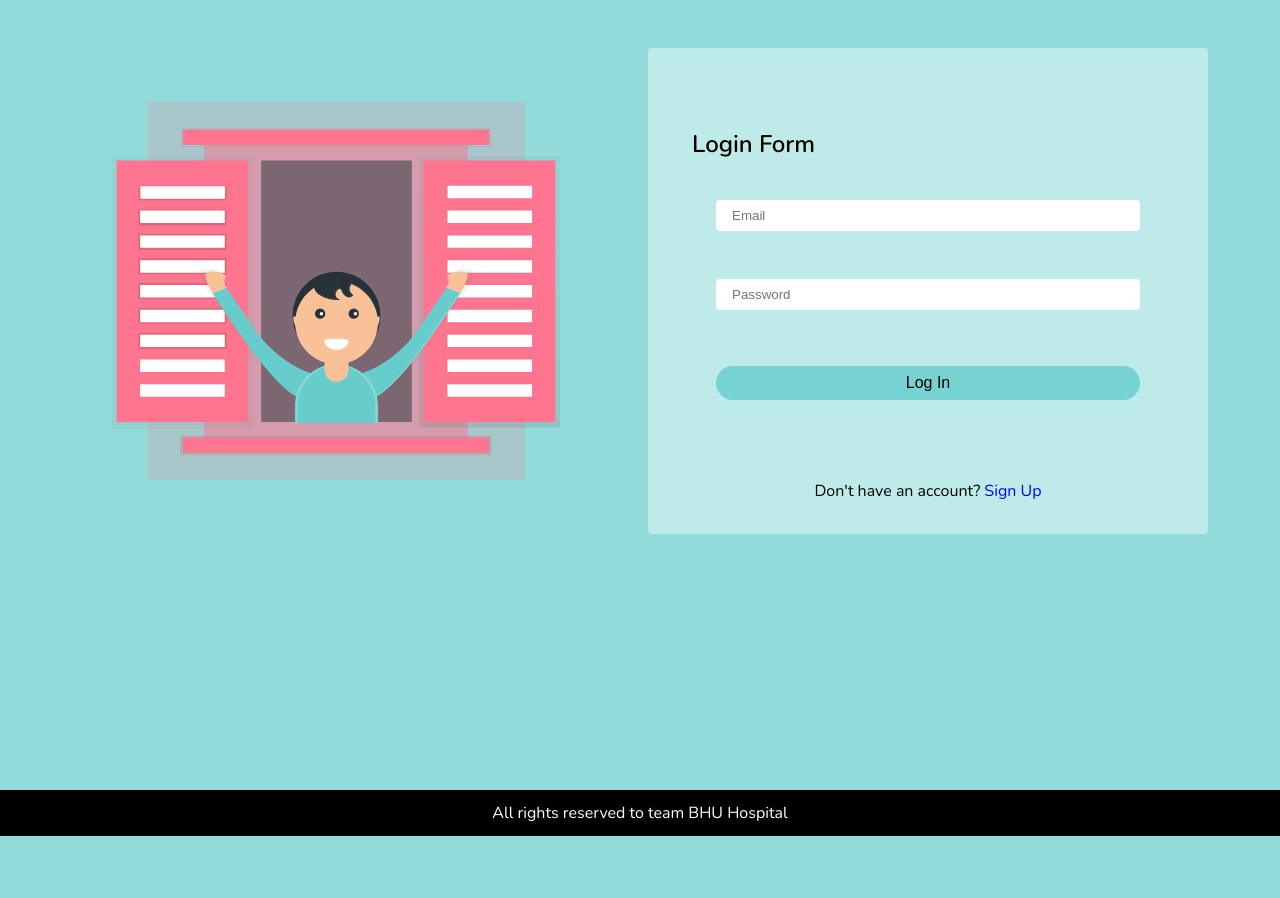
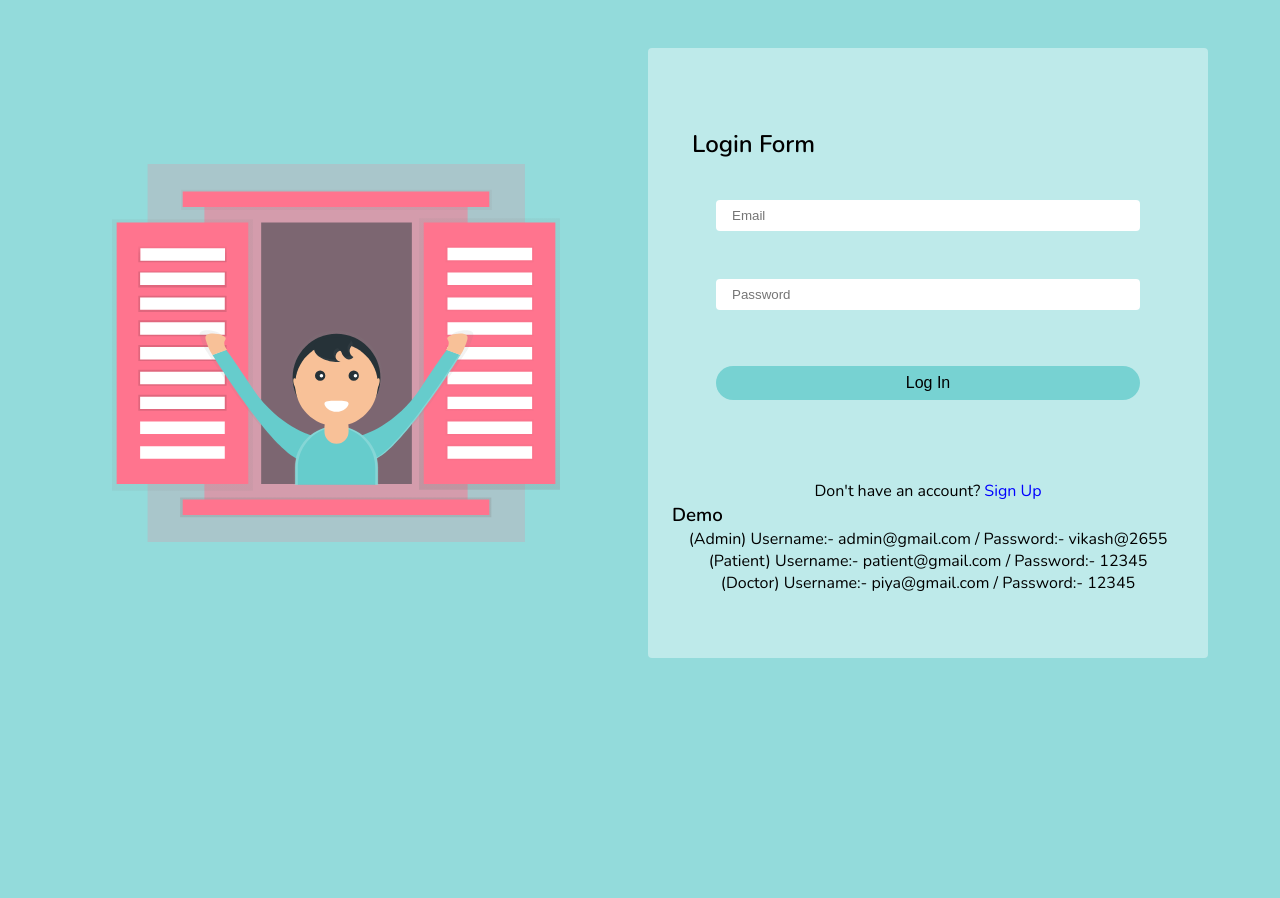
Before and after one commit to choudharyvikash20/Hospital-Management, a Django app: page /login/ in a window 1280 px wide. Shown: the part 64-962 px from the top of the page. Before the commit the page ends 900 px from the top, so only its background shows below. Run offline with Django 3.2, Linux system fonts and the light colour scheme.

Commit message:
Update login.html

```diff
--- a/hospital/templates/login.html
+++ b/hospital/templates/login.html
@@ -18,7 +18,15 @@
             <div class="form-group"><button class="btn btn-primary btn-block" type="submit">Log In</button></div>
         </form>
       <p>Don't have an account? <a href="{% url 'createaccountpage' %}">Sign Up</a></p>
+        <div>
+        <h3>Demo</h3>
+        <p>(Admin) Username:- admin@gmail.com / Password:- vikash@2655</p>
+        <p>(Patient) Username:- patient@gmail.com / Password:- 12345</p>
+        <p>(Doctor) Username:- piya@gmail.com / Password:- 12345</p>
+
     </div>
+    </div>
+
   </main>
 
 <!--________________________________________________________________________________________________________________-->
```
